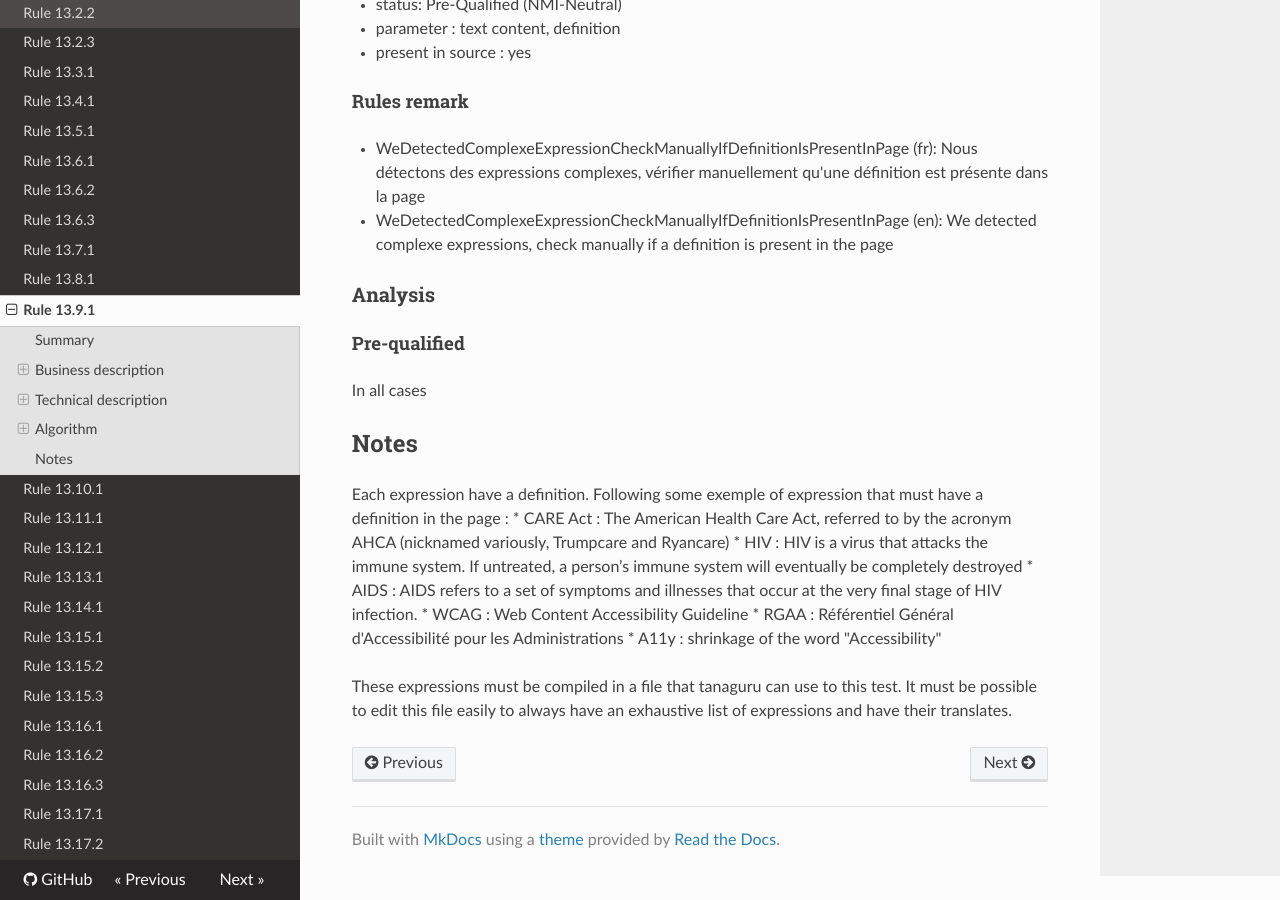
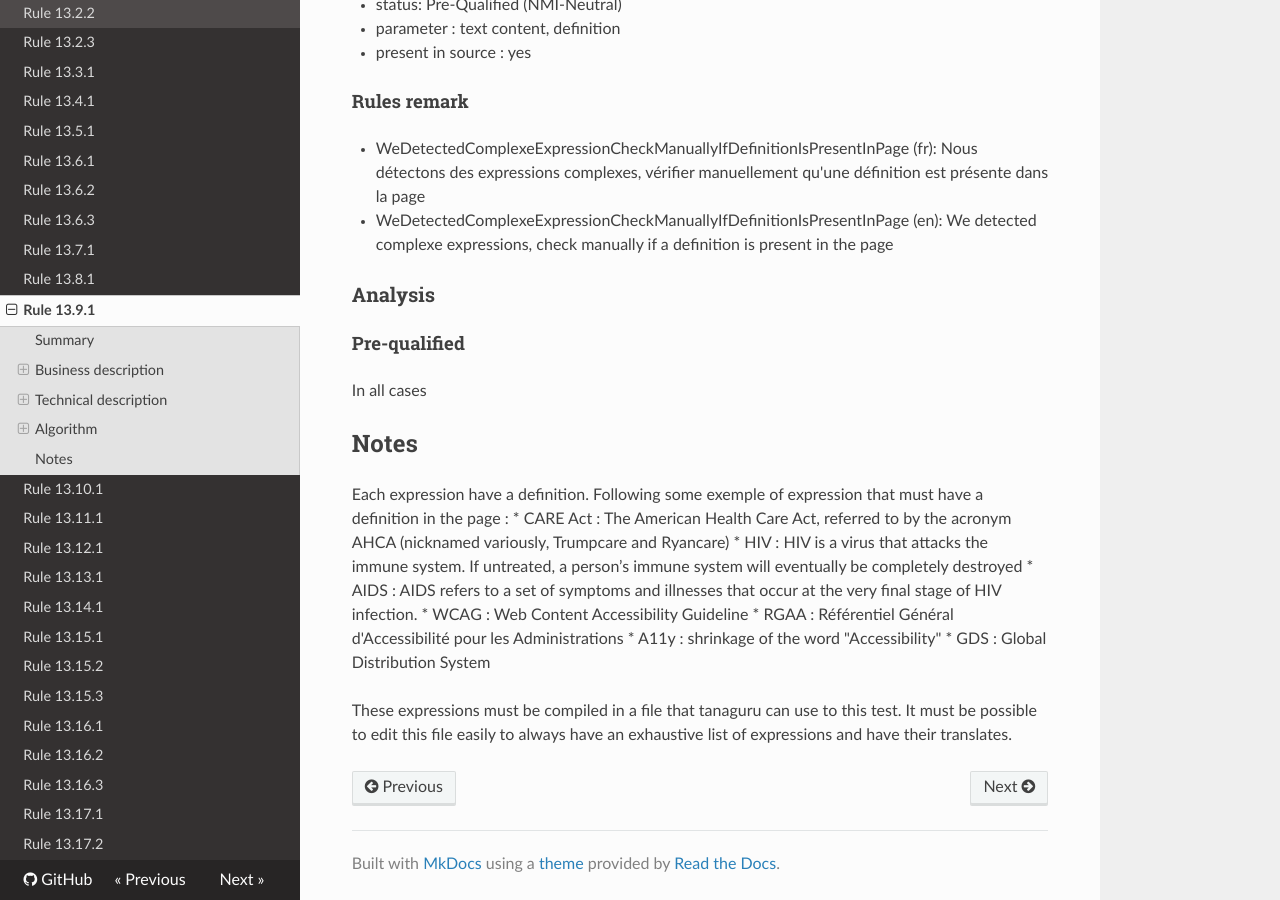
Before and after one commit to Tanaguru/RGAA3-2016, an MkDocs documentation site: the page built from docs/Rule-13-9-1.md, in a window 1280 px wide and 900 px high, scrolled down 1605 px. Built offline with MkDocs 1.6.1, drawn with Linux system fonts in a browser that asks for light colours; nearby versions of some CDN libraries; old or Windows-style settings are respelled for this version of MkDocs.

Commit message:
Add sample for test 13.9.1

```diff
--- a/docs/Rule-13-9-1.md
+++ b/docs/Rule-13-9-1.md
@@ -20,7 +20,6 @@ Dans chaque page Web, chaque expression inhabituelle ou limit&eacute;e, chaque e
  * Il existe une d&eacute;finition via une liste de d&eacute;finition
  * Il existe une d&eacute;finition dans la page
  * L'expression est contenue dans un lien permettant d'acc&eacute;der &agrave; la d&eacute;finition
-
 
 ### Level
 
@@ -81,5 +80,6 @@ Each expression have a definition. Following some exemple of expression that mus
  * WCAG : Web Content Accessibility Guideline
  * RGAA : Référentiel Général d'Accessibilité pour les Administrations
  * A11y : shrinkage of the word "Accessibility"
+ * GDS : Global Distribution System
 
 These expressions must be compiled in a file that tanaguru can use to this test. It must be possible to edit this file easily to always have an exhaustive list of expressions and have their translates.
```
